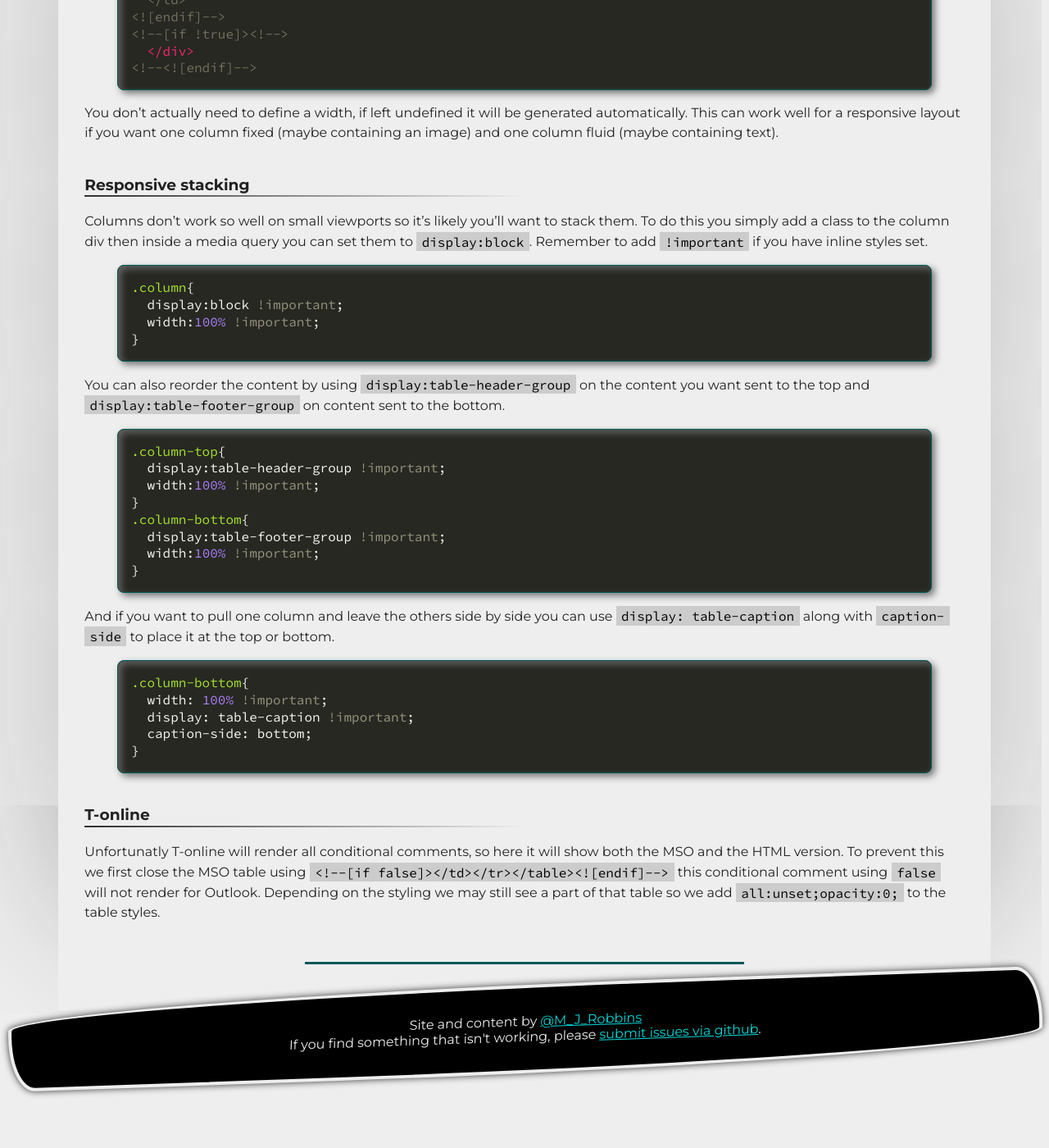
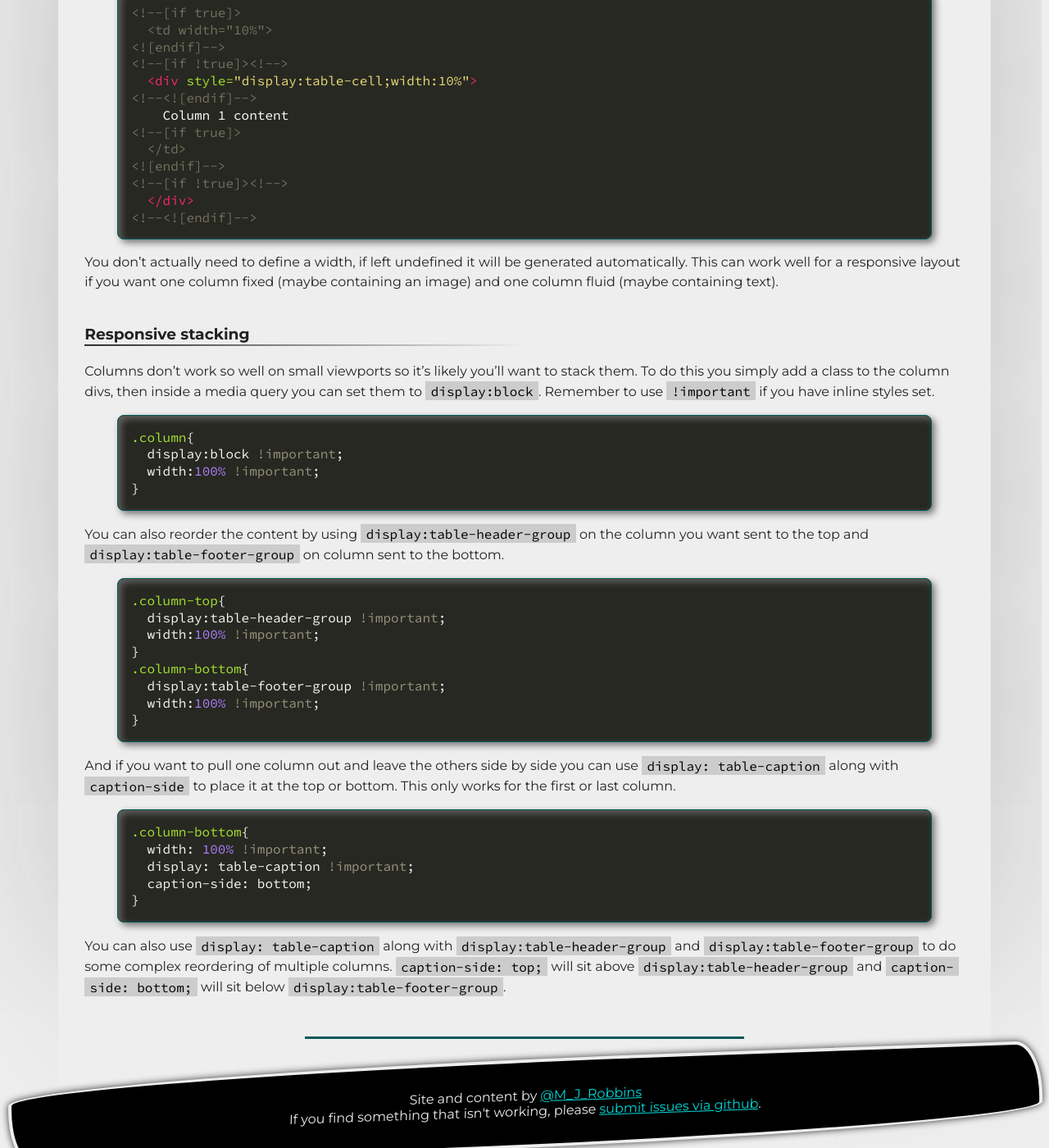
Before and after one commit to M-J-Robbins/good-email-code, a Jekyll site: the page built from email-code/columns.md, in a window 1280 px wide and 1400 px high, scrolled down 2575 px. Shown: the whole window at 82% size. Built offline with Jekyll 4.4.1, drawn with Linux system fonts in a browser that asks for light colours; our own code applies the rules of GitHub Pages for plain Markdown files; a script that is not in the unit is left out; before the commit the page ends 3925 px from its top, so only the background shows below that; some of the changed text lies outside the part shown.

Commit message:
Update columns.md

```diff
--- a/email-code/columns.md
+++ b/email-code/columns.md
@@ -79,14 +79,17 @@
 
 Here we have a table with 2 columns or 50% width.
 
+### T-online
+Unfortunately T-online will render all conditional comments, so here it will show both the MSO and the HTML version.  To prevent this we first close the MSO table using `<!--[if false]></td></tr></table><![endif]-->` this conditional comment using `false` will not render for Outlook.  Depending on the styling we may still see a part of that table so we add `all:unset;opacity:0;` to the table styles.
+
 ### Additional columns
 Using this method you can add as many columns as you like just repeat this part of the code as many times as you like and adjust the width values.
 {% highlight html %}
 <!--[if true]>
-  <td width="50%">
+  <td width="10%">
 <![endif]-->
 <!--[if !true]><!-->
-  <div style="display:table-cell;width:50%">
+  <div style="display:table-cell;width:10%">
 <!--<![endif]-->
     Column 1 content
 <!--[if true]>
@@ -100,7 +103,7 @@
 You don't actually need to define a width, if left undefined it will be generated automatically. This can work well for a responsive layout if you want one column fixed (maybe containing an image) and one column fluid (maybe containing text).
 
 ### Responsive stacking
-Columns don't work so well on small viewports so it's likely you'll want to stack them.  To do this you simply add a class to the column div then inside a media query you can set them to `display:block`. Remember to add `!important` if you have inline styles set.
+Columns don't work so well on small viewports so it's likely you'll want to stack them.  To do this you simply add a class to the column divs, then inside a media query you can set them to `display:block`.  Remember to use `!important` if you have inline styles set.
 {% highlight css %}
 .column{
   display:block !important;
@@ -108,7 +111,7 @@
 }
 {% endhighlight %}
 
-You can also reorder the content by using `display:table-header-group` on the content you want sent to the top and `display:table-footer-group` on content sent to the bottom.
+You can also reorder the content by using `display:table-header-group` on the column you want sent to the top and `display:table-footer-group` on column sent to the bottom.
 
 {% highlight css %}
 .column-top{
@@ -121,7 +124,7 @@
 }
 {% endhighlight %}
 
-And if you want to pull one column and leave the others side by side you can use `display: table-caption` along with `caption-side` to place it at the top or bottom.
+And if you want to pull one column out and leave the others side by side you can use `display: table-caption` along with `caption-side` to place it at the top or bottom.  This only works for the first or last column.
 {% highlight css %}
 .column-bottom{
   width: 100% !important;
@@ -130,8 +133,7 @@
 }
 {% endhighlight %}
 
-### T-online
-Unfortunatly T-online will render all conditional comments, so here it will show both the MSO and the HTML version.  To prevent this we first close the MSO table using `<!--[if false]></td></tr></table><![endif]-->` this conditional comment using `false` will not render for Outlook.  Depending on the styling we may still see a part of that table so we add `all:unset;opacity:0;` to the table styles.
+You can also use `display: table-caption` along with `display:table-header-group` and `display:table-footer-group` to do some complex reordering of multiple columns.  `caption-side: top;` will sit above `display:table-header-group` and `caption-side: bottom;` will sit below `display:table-footer-group`.
 
 
 <div style="display:none">
```
